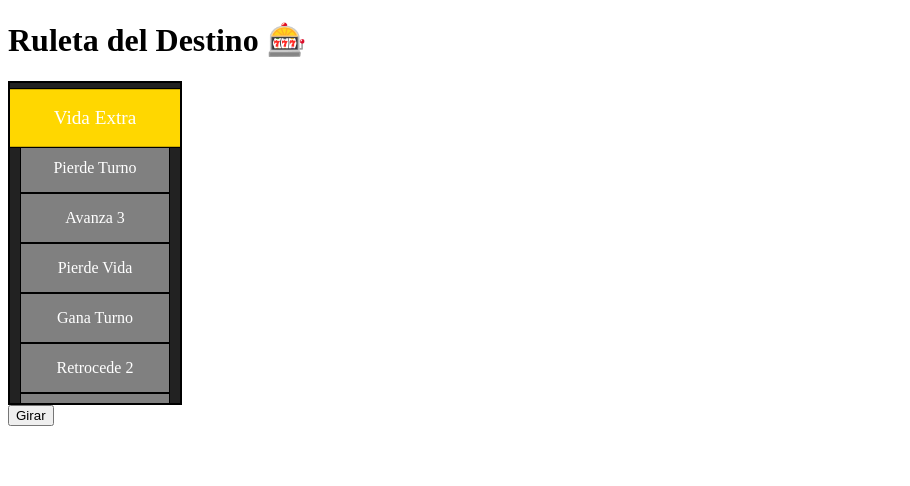
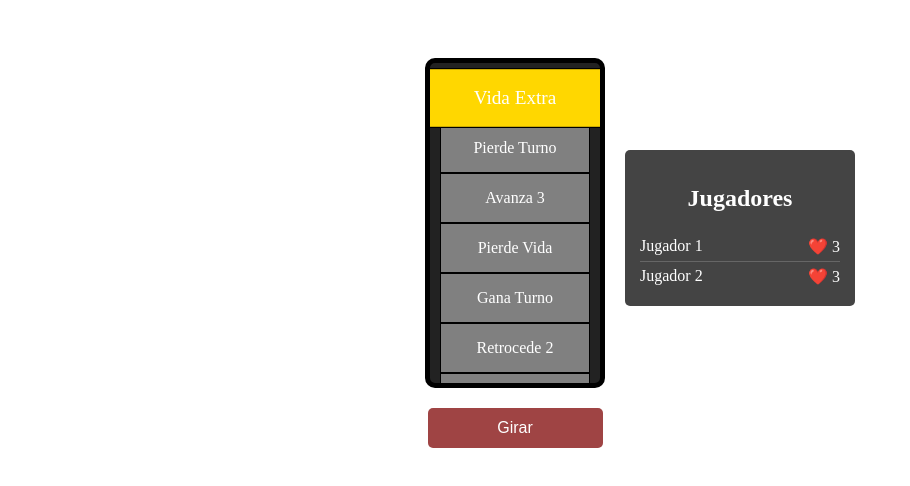
Before and after one commit to Lina17Landys/Redemption-Pact, a React (Vite) app: page / in a window 1280 px wide. Shown: the top 486 px of the page, without its empty margins (0-910 px from the left). Built offline with nearby package versions, Linux system fonts and the light colour scheme.

Commit message:
Add player stats

```diff
--- a/src/App.jsx
+++ b/src/App.jsx
@@ -1,14 +1,25 @@
 import React, { useState } from "react";
-import Wheel from "./components/wheel";
+import Wheel from "./components/ruleta/Wheel";
+import PlayerStats from "./components/jugador/PlayerStats";
+
+const initialPlayers = [
+  { name: "Jugador 1", lives: 3 },
+  { name: "Jugador 2", lives: 3 }
+];
 
 function App() {
-  const [result, setResult] = useState("");
+  const [players, setPlayers] = useState(initialPlayers);
+  const [currentPlayerIndex, setCurrentPlayerIndex] = useState(0);
 
   return (
-    <div>
-      <h1>Ruleta del Destino 🎰</h1>
-      <Wheel onResult={setResult} />
-      {result && <h2>Resultado: {result}</h2>}
+    <div className="game-container">
+      <Wheel
+        players={players}
+        setPlayers={setPlayers}
+        currentPlayerIndex={currentPlayerIndex}
+        setCurrentPlayerIndex={setCurrentPlayerIndex}
+      />
+      <PlayerStats players={players} />
     </div>
   );
 }
--- a/src/components/Wheel.css
+++ /dev/null
@@ -1,24 +0,0 @@
-.wheel {
-    display: flex;
-    flex-direction: column;
-    overflow: hidden;
-    height: 300px;
-    width: 150px;
-    border: 2px solid #000;
-    padding: 10px;
-    background: #222;
-  }
-
-  .wheel-item {
-    text-align: center;
-    padding: 15px;
-    color: white;
-    background: gray;
-    border: 1px solid black;
-    transition: transform 0.2s ease;
-  }
-
-  .selected {
-    background: gold;
-    transform: scale(1.2);
-  }
--- /dev/null
+++ b/src/components/jugador/PlayerStats.jsx
@@ -0,0 +1,18 @@
+import React from "react";
+import "./player.css";
+
+const PlayerStats = ({ players }) => {
+  return (
+    <div className="player-stats">
+      <h2>Jugadores</h2>
+      {players.map((player, index) => (
+        <div key={index} className="player-info">
+          <span>{player.name}</span>
+          <span>❤️ {player.lives}</span>
+        </div>
+      ))}
+    </div>
+  );
+};
+
+export default PlayerStats;
--- /dev/null
+++ b/src/components/jugador/player.css
@@ -0,0 +1,35 @@
+.game-container {
+  display: flex;
+  justify-content: center;
+  align-items: center;
+  gap: 20px;
+}
+
+.wheel-container {
+  display: flex;
+  flex-direction: column;
+  align-items: center;
+}
+
+.player-stats {
+  background: #444;
+  padding: 15px;
+  border-radius: 5px;
+  color: white;
+  width: 200px;
+  display: flex;
+  flex-direction: column;
+  align-items: center;
+}
+
+.player-info {
+  display: flex;
+  justify-content: space-between;
+  width: 100%;
+  padding: 5px 0;
+  border-bottom: 1px solid #666;
+}
+
+.player-info:last-child {
+  border-bottom: none;
+}
--- /dev/null
+++ b/src/components/ruleta/Wheel.css
@@ -0,0 +1,44 @@
+.wheel {
+  margin-top: 50px;
+    display: flex;
+    flex-direction: column;
+    overflow: hidden;
+    height: 300px;
+    width: 150px;
+    border: 5px solid #000;
+    padding: 10px;
+    background: #222;
+    border-radius: 10px;
+  }
+
+  .wheel-item {
+    text-align: center;
+    padding: 15px;
+    color: white;
+    background: gray;
+    border: 1px solid black;
+    transition: transform 0.2s ease;
+  }
+
+  .selected {
+    background: gold;
+    transform: scale(1.2);
+  }
+
+  .spin-button {
+    width: 175px;
+    height: 40px;
+    border: none;
+    border-radius: 5px;
+    background-color: rgb(159, 68, 68);
+    color: white;
+    margin-top: 20px;
+    cursor: pointer;
+    transition: background-color 0.5s ease, transform 0.2s ease;
+    font-size: medium;
+  }
+
+  .spin-button:hover {
+    background-color: rgb(243, 57, 57);
+    font-weight: bolder;
+  }
```
Also changed, not shown: src/components/PlayerStats.jsx (deleted), src/components/ruleta/Wheel.jsx (renamed from src/components/Wheel.jsx).
